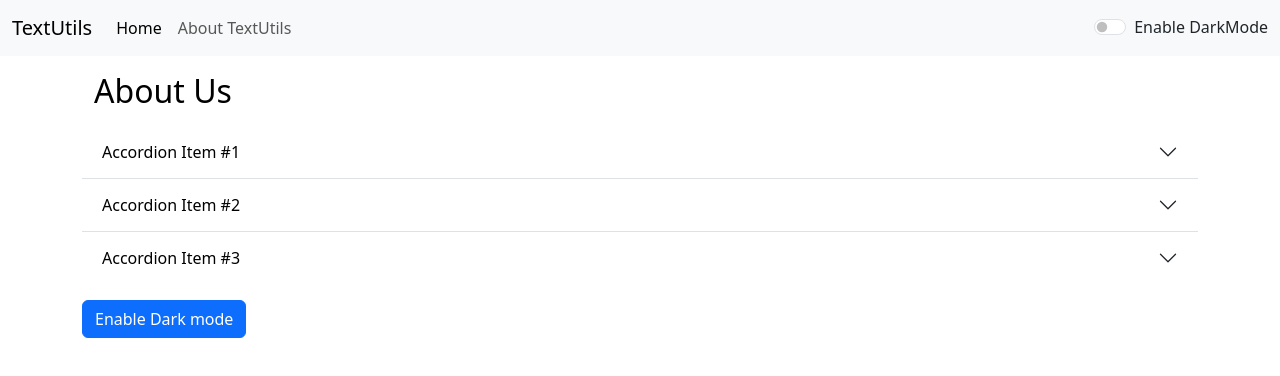
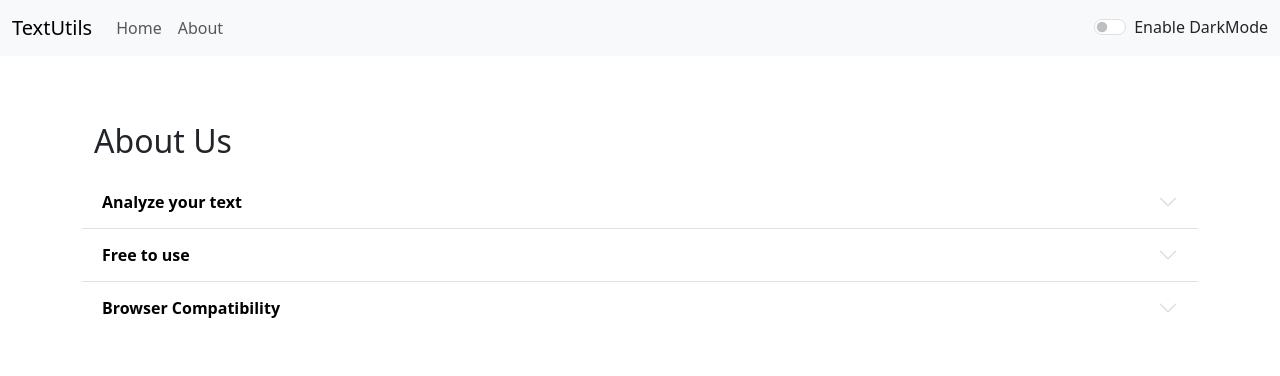
Before and after one commit to Shweta2597/shwetaTextUtils, a React (Create React App) app: page /about in a window 1280 px wide. Shown: the top 376 px of the page. Built offline with nearby package versions, Linux system fonts and the light colour scheme.

Commit message:
Fixed Issues

```diff
--- a/src/App.js
+++ b/src/App.js
@@ -43,15 +43,15 @@ function App() {
   return (
     <>
     <Router>
-    <Navbar title="TextUtils" aboutText="About TextUtils" mode={mode} toggleMode={toggleMode}></Navbar>
+    <Navbar title="TextUtils" aboutText="About" mode={mode} toggleMode={toggleMode}></Navbar>
     <Alert alert={alert}></Alert>
     <div className="container my-3">
       <Routes>
-        <Route path="/about" element={<About />}>
+        <Route path="/about" element={<About mode={mode} />}>
           {/* <About></About> */}
         </Route>
         <Route exact path="/"
-         element={<TextForm showAlert={showAlert} heading="Enter the text to analyze" mode={mode}> </TextForm>}>
+         element={<TextForm showAlert={showAlert} heading="Try TextUtils - Enter the text to analyze" mode={mode}> </TextForm>}>
         </Route>
       </Routes>
     </div>
--- a/src/components/About.js
+++ b/src/components/About.js
@@ -1,69 +1,75 @@
 import React, { useState } from 'react'
 
-export default function About() {
+export default function About(props) {
 
-    const [myStyle, setMyStyle] = useState({
-        color: 'black',
-        backgroundColor: 'white'
-    });
+  let myStyle = {
+    color: (props.mode=='light')?'black':'white',
+    backgroundColor: (props.mode=='light')?'white':'black'
 
-    const [btnStatus,setBtnStatus] = useState("Enable Dark mode")
+  }
 
-    const onClickHandler = () => {
-        if(myStyle.color==='black'){
-            setMyStyle({
-                color: 'white',
-                backgroundColor: 'black'
-            })
-            setBtnStatus("Disable dark mode")
-        }
-        else{
-            setMyStyle({
-                color: 'black',
-                backgroundColor: 'white'
-            })
-            setBtnStatus("Enable dark mode")
-        }
-    }
+    // const [myStyle, setMyStyle] = useState({
+    //     color: 'black',
+    //     backgroundColor: 'white'
+    // });
+
+    // const [btnStatus,setBtnStatus] = useState("Enable Dark mode")
+
+    // const onClickHandler = () => {
+    //     if(myStyle.color==='black'){
+    //         setMyStyle({
+    //             color: 'white',
+    //             backgroundColor: 'black'
+    //         })
+    //         setBtnStatus("Disable dark mode")
+    //     }
+    //     else{
+    //         setMyStyle({
+    //             color: 'black',
+    //             backgroundColor: 'white'
+    //         })
+    //         setBtnStatus("Enable dark mode")
+    //     }
+    // }
 
   return (
     <>
     <div className="accordion accordion-flush" id="accordionFlushExample">
-  <div className="accordion-item" style={myStyle}>
     <div className='container my-3'>
     <h2 className='my-3'>About Us</h2>
     </div>
+  <div className="accordion-item" style={myStyle}>
     <h2 className="accordion-header">
       <button className="accordion-button collapsed" style={myStyle} type="button" data-bs-toggle="collapse" data-bs-target="#flush-collapseOne" aria-expanded="false" aria-controls="flush-collapseOne">
-        Accordion Item #1
+      <strong>Analyze your text</strong>
       </button>
     </h2>
     <div id="flush-collapseOne" style={myStyle} className="accordion-collapse collapse" data-bs-parent="#accordionFlushExample">
-      <div className="accordion-body">Placeholder content for this accordion, which is intended to demonstrate the <code>.accordion-flush</code> class. This is the first item's accordion body.</div>
+      <div className="accordion-body">TextUtils gives you a way to analyze your text quickly and effeciently. Be it word count or charecter count</div>
     </div>
   </div>
   <div className="accordion-item">
     <h2 className="accordion-header">
       <button className="accordion-button collapsed" style={myStyle} type="button" data-bs-toggle="collapse" data-bs-target="#flush-collapseTwo" aria-expanded="false" aria-controls="flush-collapseTwo">
-        Accordion Item #2
+      <strong>Free to use</strong>
       </button>
     </h2>
     <div id="flush-collapseTwo" style={myStyle} className="accordion-collapse collapse" data-bs-parent="#accordionFlushExample">
-      <div className="accordion-body">Placeholder content for this accordion, which is intended to demonstrate the <code>.accordion-flush</code> class. This is the second item's accordion body. Let's imagine this being filled with some actual content.</div>
+      <div className="accordion-body">TextUtils is a free charecter counter toolthat provides instant charecter count and word count statistics for a given text. Textutils reports the number of words and charecters. Thus it is suitable for writting text with word/charecter limit.</div>
     </div>
   </div>
   <div className="accordion-item">
     <h2 className="accordion-header">
       <button className="accordion-button collapsed" style={myStyle} type="button" data-bs-toggle="collapse" data-bs-target="#flush-collapseThree" aria-expanded="false" aria-controls="flush-collapseThree">
-        Accordion Item #3
+      <strong>Browser Compatibility</strong>
       </button>
     </h2>
     <div id="flush-collapseThree" style={myStyle} className="accordion-collapse collapse" data-bs-parent="#accordionFlushExample">
-      <div className="accordion-body">Placeholder content for this accordion, which is intended to demonstrate the <code>.accordion-flush</code> class. This is the third item's accordion body. Nothing more exciting happening here in terms of content, but just filling up the space to make it look, at least at first glance, a bit more representative of how this would look in a real-world application.</div>
+      <div className="accordion-body">This word counter software works in any web browsers such as chrome,firefox, internet explorer, safari, opera. It suits to count charecters in facebook, blogs, books, excel document, pdf document, essays etc.</div>
     </div>
   </div>
 </div>
-<button className='my-3 btn btn-primary' type="button" onClick={onClickHandler}>{btnStatus}</button>
+{/* <button className='my-3 btn btn-primary' type="button" onClick={onClickHandler}>{btnStatus}</button> */}
 
     </>
   )
--- a/src/components/Alert.js
+++ b/src/components/Alert.js
@@ -8,9 +8,11 @@ const capitalize = (word) => {
 }
 
   return (
-    props.alert &&
+    <div style={{height: '50px'}}>
+    {props.alert &&
 <div className={`alert alert-${props.alert.type} alert-dismissible fade show`} role="alert">
   <strong>{capitalize(props.alert.type)}</strong>  {props.alert.msg}
+</div>}
 </div>
   )
 }
--- a/src/components/Navbar.js
+++ b/src/components/Navbar.js
@@ -15,7 +15,7 @@ export default function Navbar(props) {
     <div className="collapse navbar-collapse" id="navbarSupportedContent">
       <ul className="navbar-nav me-auto mb-2 mb-lg-0">
         <li className="nav-item">
-          <Link className="nav-link active" aria-current="page" to="/">Home</Link>
+          <Link className="nav-link" aria-current="page" to="/">Home</Link>
         </li>
         <li className="nav-item">
           <Link className="nav-link" to="/about">{props.aboutText}</Link>
--- a/src/components/TextForm.js
+++ b/src/components/TextForm.js
@@ -36,20 +36,20 @@ export default function TextForm(props) {
 
   return (
     <div>
-        <h2 className={`text-${props.mode === 'light' ? 'dark' : 'light'}`}>{props.heading}</h2>
+        <h3 className={`text-${props.mode === 'light' ? 'dark' : 'light'} mb-3`}>{props.heading}</h3>
         <div className="mb-3">
             <textarea className="form-control" style={{backgroundColor:props.mode === 'light'?'white':'black', color:props.mode === 'light'?'black':'white'}} value={text} onChange={onTextChange} id="exampleFormControlTextarea1" rows="3"></textarea>
         </div>
-        <button className="btn btn-primary mx-1" onClick={onUpperClick}>Convert to uppercase</button>
-        <button className="btn btn-primary mx-1" onClick={onLowerClick}>Convert to lowercase</button>
-        <button className="btn btn-primary mx-1" onClick={onClearText}>Clear Text</button>
-        <button className="btn btn-primary mx-1" id="copy-text" onClick={onCopyText}>Copy to clipboard</button>
+        <button disabled={text.length===0} className="btn btn-primary mx-1 my-1" onClick={onUpperClick}>Convert to uppercase</button>
+        <button disabled={text.length===0} className="btn btn-primary mx-1 my-1" onClick={onLowerClick}>Convert to lowercase</button>
+        <button disabled={text.length===0} className="btn btn-primary mx-1 my-1" onClick={onClearText}>Clear Text</button>
+        <button disabled={text.length===0} className="btn btn-primary mx-1 my-1" id="copy-text" onClick={onCopyText}>Copy to clipboard</button>
         <div className={`text-${props.mode === 'light' ? 'dark' : 'light'} my-2`}>
-            <h3>Your text summary</h3>
-            <p>{text.split(" ").length-1} words and {text.length} charecters</p>
-            <p>{(text.split(" ").length-1)*0.008} minutes read</p>
-            <h3>Preview</h3>
-            <p>{text.length>0?text:'Enter something in the textbox above to preview it here'}</p>
+            <h4>Your text summary</h4>
+            <p>{text.split(/\s+/).filter((element)=>{return element.length!==0}).length} words and {text.length} charecters</p>
+            <p>{(text.split(/\s+/).filter((element)=>{return element.length!==0}).length)*0.008} minutes read</p>
+            <h4>Preview</h4>
+            <p>{text.length>0?text:'Nothing to preview!'}</p>
         </div>
     </div>
   )
--- a/src/index.css
+++ b/src/index.css
@@ -0,0 +1,3 @@
+.accordion-button::after {
+    filter: invert(1);
+}
```
